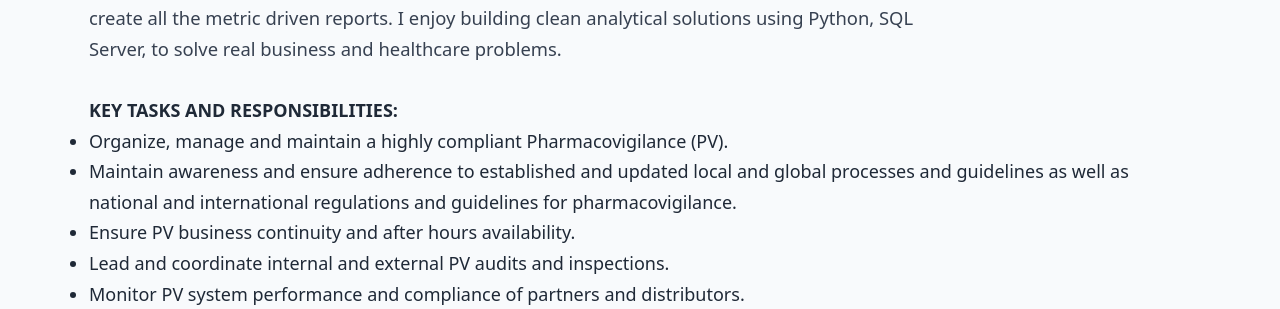
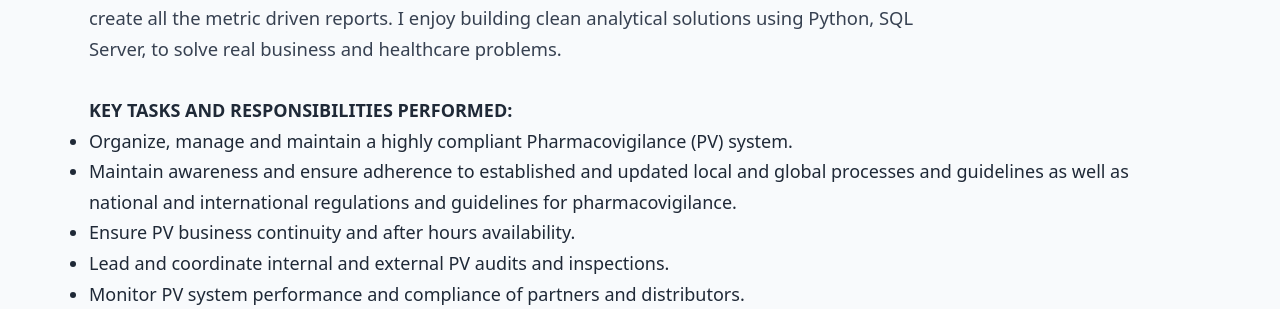
Before and after one commit to wasimk14/Portfolio, a Flask app: page / in a window 1280 px wide. Shown: the part 893-1202 px from the top of the page. Run offline with Flask 3, Linux system fonts and the light colour scheme.

Commit message:
Update responsibilities section in index.html

```diff
--- a/templates/index.html
+++ b/templates/index.html
@@ -44,9 +44,9 @@
                 My responsibility included managing the safety profile of new drugs,  oversee case-processing activities through all phases of development and perform regulatory reporting and medical monitoring tasks.<br>
                 As a part of managing operations, I leveraged data analysis skills and visualization techniques to create all the metric driven reports.
                 I enjoy building clean analytical solutions using Python, SQL Server, to solve real business and healthcare problems.</p><br>
-                <strong> KEY TASKS AND RESPONSIBILITIES: </strong><br>
+                <strong> KEY TASKS AND RESPONSIBILITIES PERFORMED: </strong><br>
                 <ul>
-                <li>Organize, manage and maintain a highly compliant Pharmacovigilance (PV).</li>
+                <li>Organize, manage and maintain a highly compliant Pharmacovigilance (PV) system.</li>
                 <li>Maintain awareness and ensure adherence to established and updated local and global processes and guidelines as well as national and international regulations and guidelines for pharmacovigilance.</li>
                 <li>Ensure PV business continuity and after hours availability.</li>
                 <li>Lead and coordinate internal and external PV audits and inspections.</li>
```
